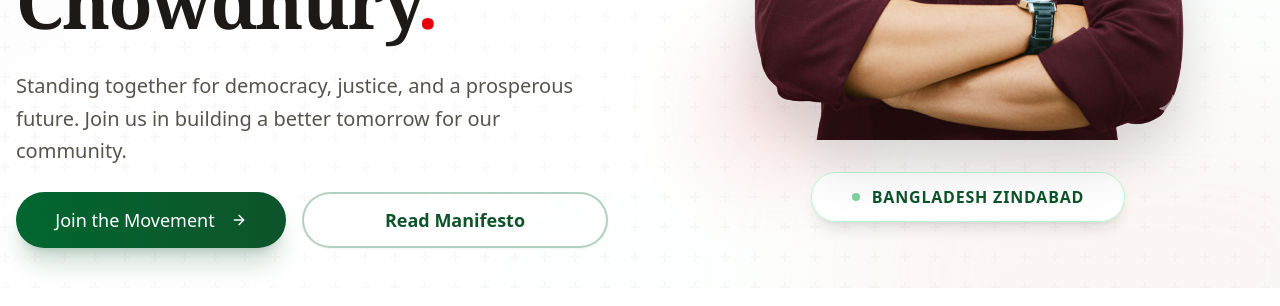
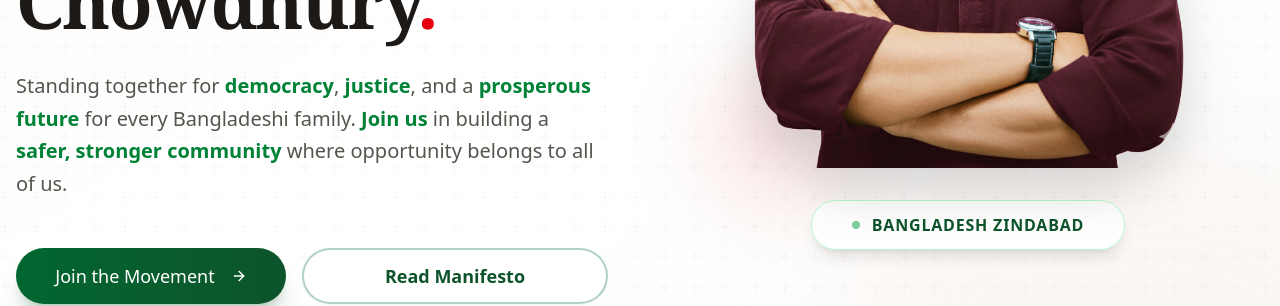
Before and after one commit to Talhanasar/IEB-Election-Site, a Next.js app in the folder frontend/: page / in a window 1280 px wide. Shown: the part 549-855 px from the top of the page. Built offline with nearby package versions, Linux system fonts and the light colour scheme.

Commit message:
Enhance HeroSection bio display by introducing segmented text for improved readability and update candidateData with a more detailed bio description. This change allows for better styling and emphasis on key phrases.

```diff
--- a/frontend/components/HeroSection.tsx
+++ b/frontend/components/HeroSection.tsx
@@ -41,8 +41,17 @@ export default function HeroSection() {
               <span className="text-red-600">.</span>
             </h1>
 
-            <p className="text-lg md:text-xl text-stone-600 max-w-2xl leading-relaxed">
-              {candidateData.bio.short}
+            <p className="text-lg md:text-xl md:mb-12 text-stone-600 max-w-2xl leading-relaxed">
+              {candidateData.bio.shortSegments?.length
+                ? candidateData.bio.shortSegments.map((segment, index) => (
+                    <span
+                      key={`bio-segment-${index}`}
+                      className={segment.className || undefined}
+                    >
+                      {segment.text}
+                    </span>
+                  ))
+                : candidateData.bio.short}
             </p>
 
             <div className="flex flex-col md:flex-row gap-4 w-full">
--- a/frontend/data/candidateData.js
+++ b/frontend/data/candidateData.js
@@ -22,7 +22,24 @@ export const candidateData = {
 
   // Bio & Description
   bio: {
-    short: "Standing together for democracy, justice, and a prosperous future. Join us in building a better tomorrow for our community.",
+    short:
+      "Standing together for democracy, justice, and a prosperous future for every Bangladeshi family. Join us in building a safer, stronger community where opportunity belongs to all of us.",
+    shortSegments: [
+      { text: "Standing together for ", className: "" },
+      { text: "democracy", className: "text-green-700 font-semibold" },
+      { text: ", ", className: "" },
+      { text: "justice", className: "text-green-700 font-semibold" },
+      { text: ", and a ", className: "" },
+      {
+        text: "prosperous future",
+        className: "text-green-700 font-semibold"
+      },
+      { text: " for every Bangladeshi family. ", className: "" },
+      { text: "Join us", className: "text-green-700 font-semibold" },
+      { text: " in building a ", className: "" },
+      { text: "safer, stronger community", className: "text-green-700 font-semibold" },
+      { text: " where opportunity belongs to all of us.", className: "" }
+    ],
     long: [
       "Humam Quader Chowdhury is a Bangladeshi political figure best known as the son of BNP leader Salauddin Quader Chowdhury (executed in 2015 after conviction by the International Crimes Tribunal). Hummam has served on BNP bodies, publicly disputed his father's trial, and in August 2016 was reportedly taken by men in plain clothes and held in secret for about seven months before returning in March 2017. Human-rights groups treated his disappearance as part of a broader pattern of enforced disappearances in Bangladesh.",
       "His vision is simple yet powerful: a Bangladesh where every citizen's voice is heard, where the rule of law prevails, and where economic opportunity is accessible to all, not just the privileged few."
```
